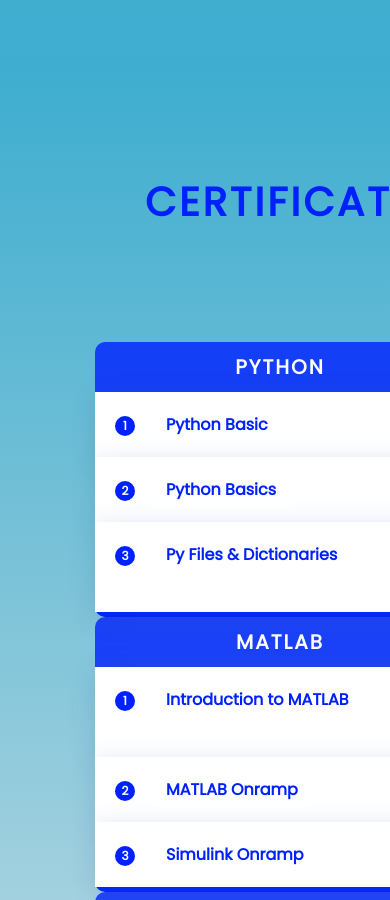
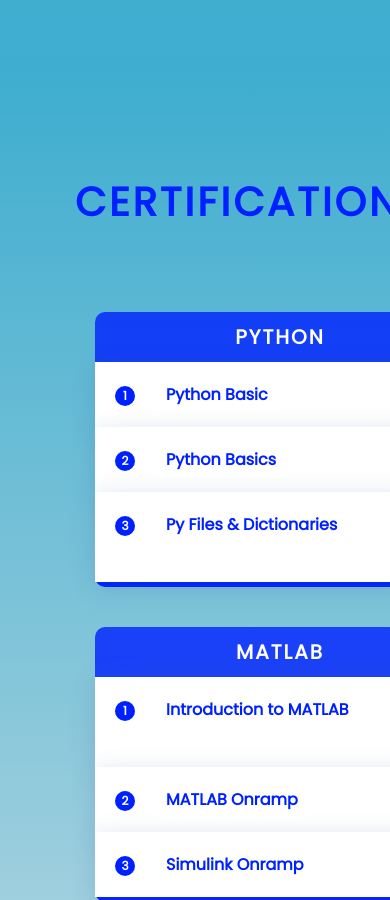
Before and after one commit to suriyamu1/Portfolio, a plain HTML site: page index.html in a window 390 px wide. Shown: the part 4035-4935 px from the top of the page. Drawn offline with Linux system fonts and the light colour scheme.

Commit message:
Added smooth scrolling effect
Also added top padding to the boxes in certificates section so that the look will be good in mobile screens.

```diff
--- a/index.html
+++ b/index.html
@@ -36,7 +36,7 @@
             <h2>Suriya Murugesan</h2>
             <p>Welcome to my portfolio website!<br><br> I am a second year student pursuing B.E. EEE in TCE and also I am a self-taught web developer.
             My areas of interest are Digital electronics, Electrical Machines, web development, Control Engineering and Image processing.
-            I am skilled at Python programming, C programming, MATLAB, HTML and CSS.
+            I am skilled at Python programming, C programming, C++, MATLAB, HTML and CSS.
             I am very much passionate to learn, acquire new skills and also to apply my knowledge on real world problems.</p>
 
             <a href="Resume.pdf" download="Suriya Resume">Download CV</a>
--- a/styles.css
+++ b/styles.css
@@ -9,10 +9,13 @@
     box-sizing: border-box;
     /* border-box is to include the padding and border are included in the width and height */
 }
+html
+{
+    scroll-behavior: smooth;
+}
 
 
-
-/* Navigation Bar on top (in header) */
+/* Navigation Bar on top (header) */
 nav
 {
     width: 100%;
@@ -274,7 +277,8 @@ header
 .certifications .heading
 {
     color: #222;
-    padding: 70px;
+    padding-top: 70px;
+    padding-bottom: 0px;
 }
 .certifications .heading h2
 {
@@ -305,6 +309,7 @@ header
     border-bottom-left-radius: 10px;
     border-bottom-right-radius: 10px;
     padding: 0px;
+    padding-top: 40px;
 }
 .certifications .content .box h2
 {
```
